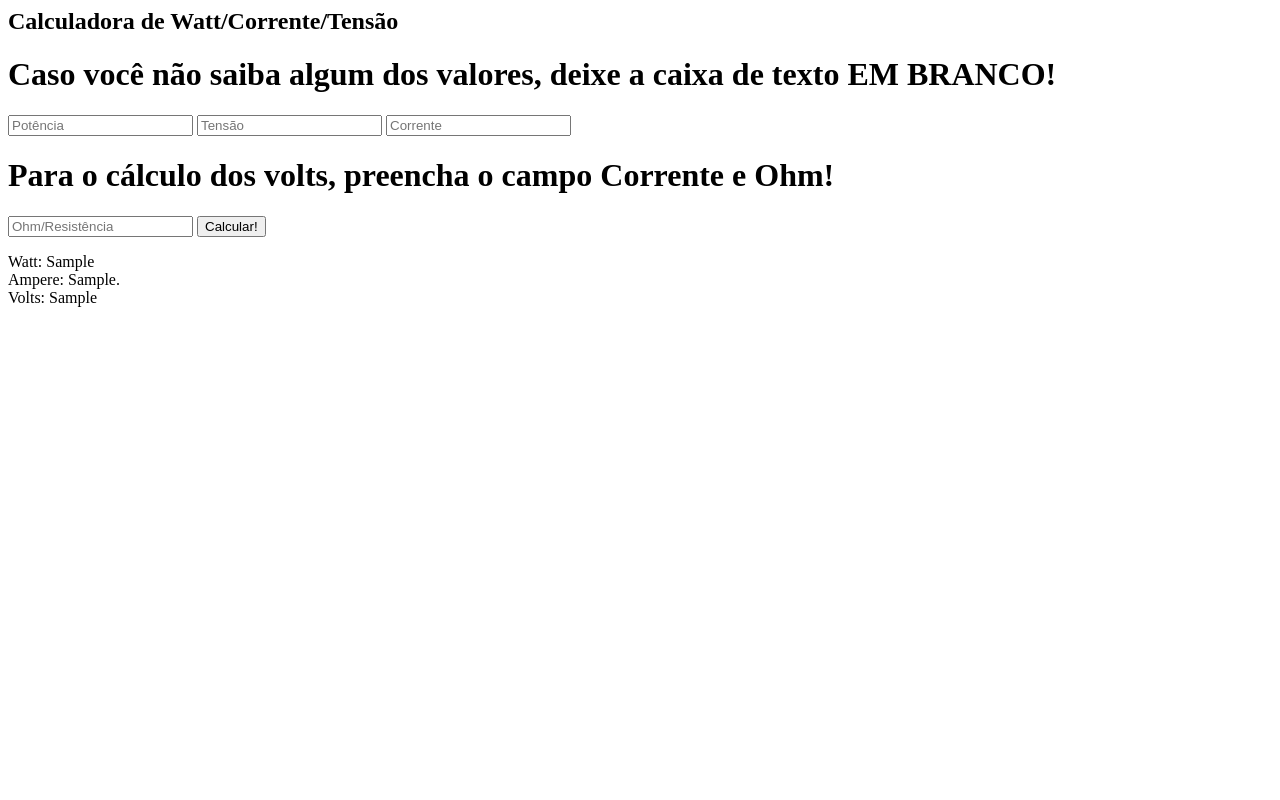
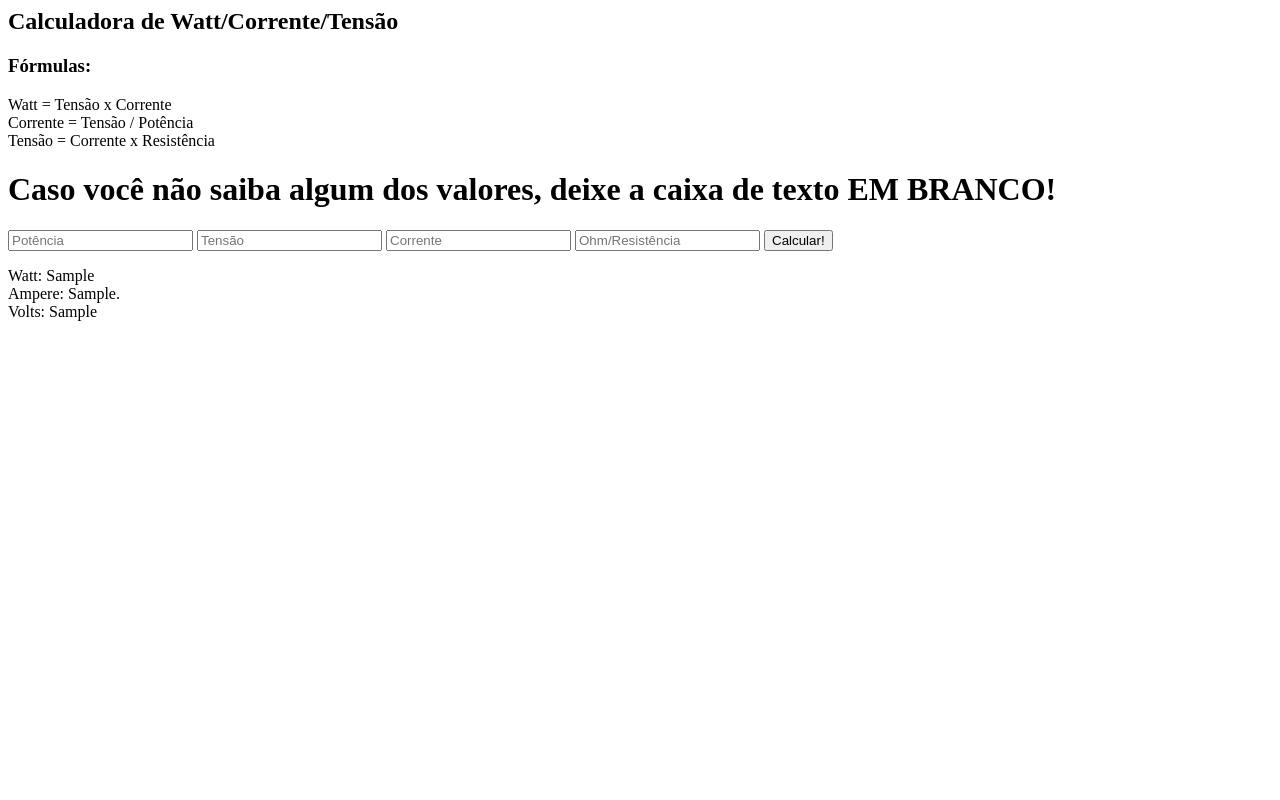
Before and after one commit to RuriShan/Wattcalc, a Flask app: template templates/main.html in a window 1280 px wide. Run offline with Flask 3, Linux system fonts and the light colour scheme; the template is opened without the code that fills it: most values are stand-ins (such as "Sample title", 1, 10 or a date in 2020).

Commit message:
Adição das fórmulas

```diff
--- a/templates/main.html
+++ b/templates/main.html
@@ -1,11 +1,13 @@
 <h2>Calculadora de Watt/Corrente/Tensão</h2>
-
+<h3>Fórmulas:</h3>
+Watt = Tensão x Corrente<br>
+Corrente = Tensão / Potência<br>
+Tensão = Corrente x Resistência<br>
 <form method="POST">
     <h1>Caso você não saiba algum dos valores, deixe a caixa de texto EM BRANCO!</h1>
     <input type="text" name="potencia" placeholder="Potência">
     <input type="text" name="tensao" placeholder="Tensão">
     <input type="text" name="corrente" placeholder="Corrente">
-    <h1>Para o cálculo dos volts, preencha o campo Corrente e Ohm!</h1>
     <input type="text" name="Ohm" placeholder="Ohm/Resistência">
     <input type="submit" value="Calcular!">
 </form>
```
